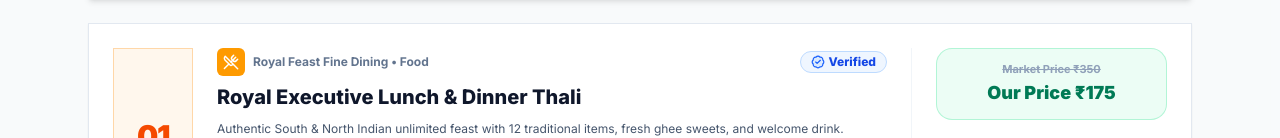
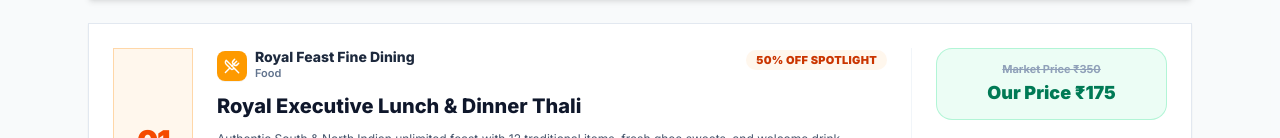
Before and after one commit to bala290498/central-marketplace-03, a Next.js app: page /spotlight in a window 1280 px wide. Shown: the part 449-587 px from the top of the page. Built offline with nearby package versions, Linux system fonts and the light colour scheme; no server answers.

Commit message:
feat: place category on next line under brand name and replace verified tag with badge pill in Spotlight cards

```diff
--- a/src/components/SpotlightView.tsx
+++ b/src/components/SpotlightView.tsx
@@ -201,6 +201,7 @@ export function SpotlightView({ initialOffers }: SpotlightViewProps) {
               const areaName = offerArea(offer) || "Chennai";
               const categoryName = offer.category || "";
               const validityText = offer.validity || offer.ends || offer.expiry || "Available";
+              const badgeText = offer.badge || offer.dealType || "Spotlight";
               const CategoryIcon = getCategoryIcon(categoryName, offer.title);
               const categoryColors = getCategoryColors(categoryName);
               const cleanPhone = offer.phone ? offer.phone.replace(/\s+/g, "") : "";
@@ -230,22 +231,28 @@ export function SpotlightView({ initialOffers }: SpotlightViewProps) {
                     {/* Middle: Core Details */}
                     <div className="flex-1 min-w-0 flex flex-col justify-between">
                       <div>
-                        {/* Header: Icon + Category + Verified Badge */}
-                        <div className="flex items-center justify-between gap-3 mb-2">
-                          <div className="flex items-center gap-2 min-w-0">
-                            <div className={`w-7 h-7 rounded-md ${categoryColors.iconBg} text-white flex items-center justify-center flex-shrink-0`}>
+                        {/* Header: Icon + Brand Name (Line 1) & Category (Line 2) + Badge Pill */}
+                        <div className="flex items-start justify-between gap-3 mb-3">
+                          <div className="flex items-center gap-2 min-w-0 flex-1">
+                            <div className={`w-7.5 h-7.5 rounded-lg ${categoryColors.iconBg} text-white flex items-center justify-center flex-shrink-0 shadow-2xs mt-0.5`}>
                               <CategoryIcon className="w-4 h-4 stroke-[2.2]" />
                             </div>
-                            <span className="text-xs font-bold text-slate-500 truncate">
-                              {businessName} {categoryName ? `• ${categoryName}` : ""}
-                            </span>
+                            <div className="flex flex-col text-left min-w-0">
+                              <span className="text-xs sm:text-sm font-extrabold text-slate-800 truncate leading-tight">
+                                {businessName || areaName}
+                              </span>
+                              {categoryName && (
+                                <span className="text-[11px] font-semibold text-slate-500 truncate leading-tight mt-0.5">
+                                  {categoryName}
+                                </span>
+                              )}
+                            </div>
                           </div>
 
-                          {/* Verified Badge */}
-                          {offer.isVerified && (
-                            <span className="inline-flex items-center gap-1 px-2.5 py-0.5 rounded-full bg-blue-50 text-blue-700 border border-blue-200 text-xs font-extrabold flex-shrink-0">
-                              <BadgeCheck className="w-3.5 h-3.5 text-blue-600 fill-blue-100" />
-                              <span>Verified</span>
+                          {/* Badge Pill (Replacing Verified tag) */}
+                          {badgeText && (
+                            <span className="px-2.5 py-0.5 rounded-full text-[11px] font-black tracking-wide bg-orange-50 text-orange-700 flex-shrink-0 ml-auto mt-0.5">
+                              {badgeText}
                             </span>
                           )}
                         </div>
@@ -357,21 +364,31 @@ export function SpotlightView({ initialOffers }: SpotlightViewProps) {
 
                   {/* MOBILE LAYOUT (Vertical Numbered Card) */}
                   <div className="block md:hidden space-y-3">
-                    {/* Top Row: Number Badge + Category + Verified Badge */}
-                    <div className="flex items-center justify-between gap-2">
-                      <div className="flex items-center gap-2">
-                        <span className="px-2.5 py-1 rounded-md bg-orange-500 text-white font-black text-xs">
+                    {/* Top Row: Number Badge + Icon + Brand Name & Category (Next Line) + Badge Pill */}
+                    <div className="flex items-start justify-between gap-2.5 mb-2">
+                      <div className="flex items-center gap-2 min-w-0 flex-1">
+                        <span className="px-2.5 py-1 rounded-md bg-orange-500 text-white font-black text-xs flex-shrink-0">
                           #{numStr}
                         </span>
-                        <span className="text-xs font-extrabold text-slate-800 truncate">
-                          {businessName}
-                        </span>
+                        <div className={`w-7 h-7 rounded-lg ${categoryColors.iconBg} text-white flex items-center justify-center flex-shrink-0 shadow-2xs mt-0.5`}>
+                          <CategoryIcon className="w-3.5 h-3.5 stroke-[2.2]" />
+                        </div>
+                        <div className="flex flex-col text-left min-w-0">
+                          <span className="text-xs font-extrabold text-slate-800 truncate leading-tight">
+                            {businessName || areaName}
+                          </span>
+                          {categoryName && (
+                            <span className="text-[10.5px] font-semibold text-slate-500 truncate leading-tight mt-0.5">
+                              {categoryName}
+                            </span>
+                          )}
+                        </div>
                       </div>
 
-                      {offer.isVerified && (
-                        <span className="inline-flex items-center gap-1 px-2 py-0.5 rounded-full bg-blue-50 text-blue-700 border border-blue-200 text-[10px] font-bold">
-                          <BadgeCheck className="w-3.5 h-3.5 text-blue-600 fill-blue-100" />
-                          <span>Verified</span>
+                      {/* Badge Pill (Replacing Verified tag) */}
+                      {badgeText && (
+                        <span className="px-2.5 py-0.5 rounded-full text-[10.5px] font-black tracking-wide bg-orange-50 text-orange-700 flex-shrink-0 ml-auto mt-0.5">
+                          {badgeText}
                         </span>
                       )}
                     </div>
```
